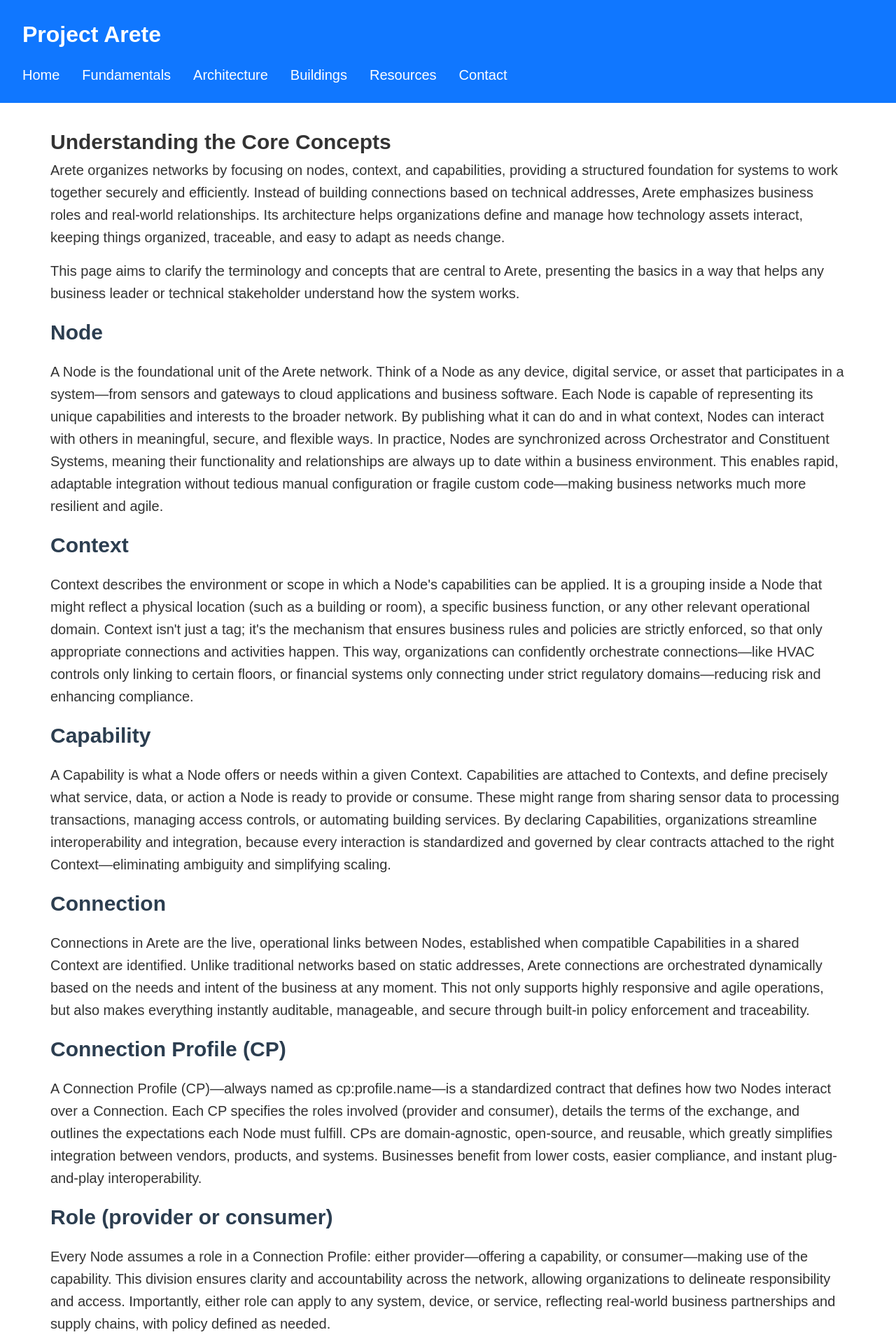
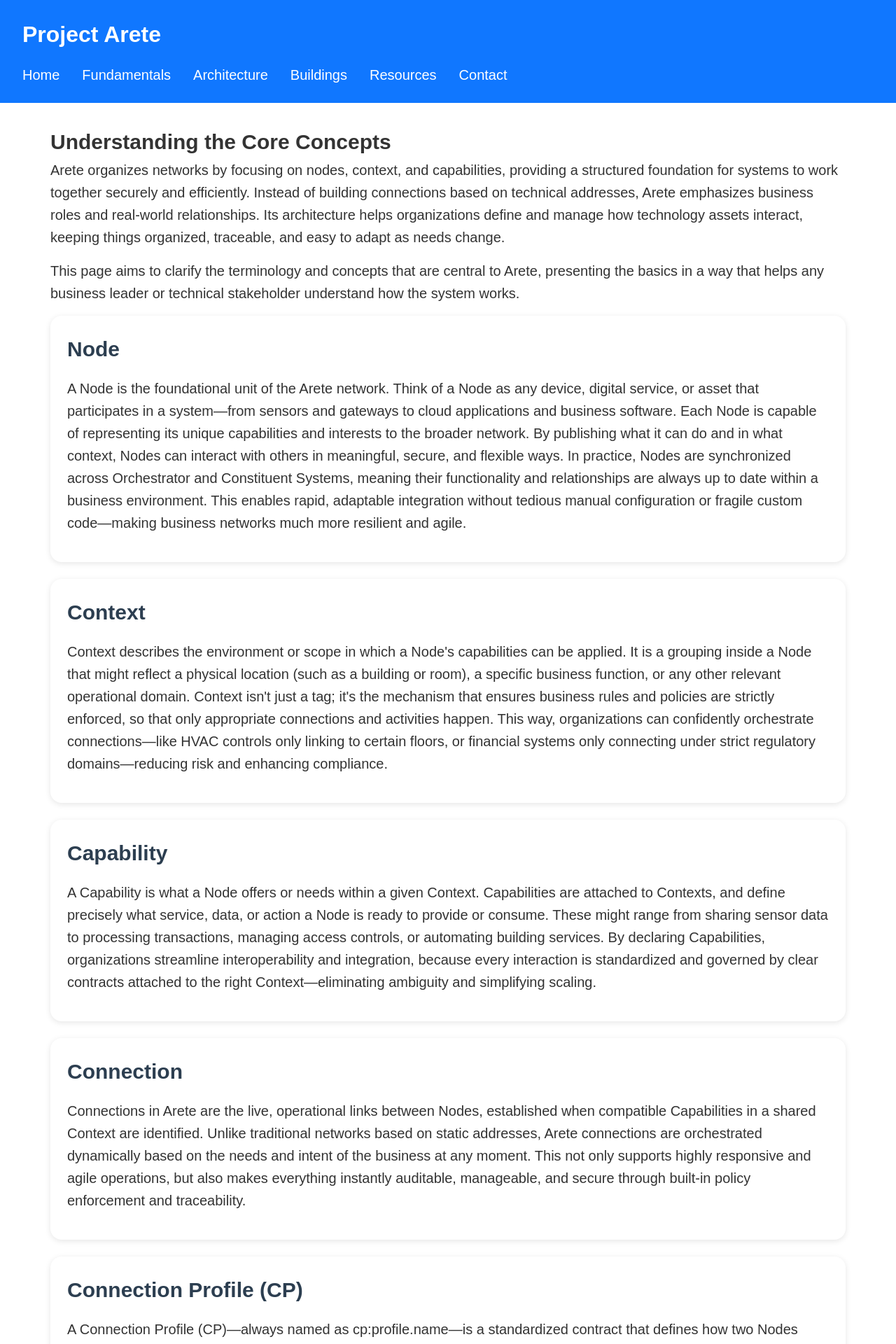
Before and after one commit to project-arete/website, a Jekyll site: the page fundamentals.html, which Jekyll copies as it is, in a window 1280 px wide. Shown: the top 1920 px of the page at 70% size. Built offline with Jekyll 4.4.1, drawn with Linux system fonts in a browser that asks for light colours.

Commit message:
Update fundamentals.html

```diff
--- a/fundamentals.html
+++ b/fundamentals.html
@@ -33,31 +33,31 @@
       <p>Arete organizes networks by focusing on nodes, context, and capabilities, providing a structured foundation for systems to work together securely and efficiently. Instead of building connections based on technical addresses, Arete emphasizes business roles and real-world relationships. Its architecture helps organizations define and manage how technology assets interact, keeping things organized, traceable, and easy to adapt as needs change.</p>
       <p>This page aims to clarify the terminology and concepts that are central to Arete, presenting the basics in a way that helps any business leader or technical stakeholder understand how the system works.</p>
     </section>
-    <section>
+    <section class="card">
       <h2>Node</h2>
       <p>A Node is the foundational unit of the Arete network. Think of a Node as any device, digital service, or asset that participates in a system—from sensors and gateways to cloud applications and business software. Each Node is capable of representing its unique capabilities and interests to the broader network. By publishing what it can do and in what context, Nodes can interact with others in meaningful, secure, and flexible ways. In practice, Nodes are synchronized across Orchestrator and Constituent Systems, meaning their functionality and relationships are always up to date within a business environment. This enables rapid, adaptable integration without tedious manual configuration or fragile custom code—making business networks much more resilient and agile.</p>
     </section>
-    <section>
+    <section class="card">
       <h2>Context</h2>
       <p>Context describes the environment or scope in which a Node's capabilities can be applied. It is a grouping inside a Node that might reflect a physical location (such as a building or room), a specific business function, or any other relevant operational domain. Context isn't just a tag; it's the mechanism that ensures business rules and policies are strictly enforced, so that only appropriate connections and activities happen. This way, organizations can confidently orchestrate connections—like HVAC controls only linking to certain floors, or financial systems only connecting under strict regulatory domains—reducing risk and enhancing compliance.</p>
     </section>
-    <section>
+    <section class="card">
       <h2>Capability</h2>
       <p>A Capability is what a Node offers or needs within a given Context. Capabilities are attached to Contexts, and define precisely what service, data, or action a Node is ready to provide or consume. These might range from sharing sensor data to processing transactions, managing access controls, or automating building services. By declaring Capabilities, organizations streamline interoperability and integration, because every interaction is standardized and governed by clear contracts attached to the right Context—eliminating ambiguity and simplifying scaling.</p>
     </section>
-    <section>
+    <section class="card">
       <h2>Connection</h2>
       <p>Connections in Arete are the live, operational links between Nodes, established when compatible Capabilities in a shared Context are identified. Unlike traditional networks based on static addresses, Arete connections are orchestrated dynamically based on the needs and intent of the business at any moment. This not only supports highly responsive and agile operations, but also makes everything instantly auditable, manageable, and secure through built-in policy enforcement and traceability.</p>
     </section>
-    <section>
+    <section class="card">
       <h2>Connection Profile (CP)</h2>
       <p>A Connection Profile (CP)—always named as cp:profile.name—is a standardized contract that defines how two Nodes interact over a Connection. Each CP specifies the roles involved (provider and consumer), details the terms of the exchange, and outlines the expectations each Node must fulfill. CPs are domain-agnostic, open-source, and reusable, which greatly simplifies integration between vendors, products, and systems. Businesses benefit from lower costs, easier compliance, and instant plug-and-play interoperability.</p>
     </section>
-    <section>
+    <section class="card">
       <h2>Role (provider or consumer)</h2>
       <p>Every Node assumes a role in a Connection Profile: either provider—offering a capability, or consumer—making use of the capability. This division ensures clarity and accountability across the network, allowing organizations to delineate responsibility and access. Importantly, either role can apply to any system, device, or service, reflecting real-world business partnerships and supply chains, with policy defined as needed.</p>
     </section>
-    <section>
+    <section class="card">
       <h2>Orchestrator System</h2>
       <p>An Orchestrator System is the control center of an Arete Realm. It maintains real-time inventories of Nodes, enforces policies, and brokers Connections by matching compatible Capabilities and Contexts. The Orchestrator automates complex network tasks—such as monitoring, synchronizing, and securing relationships—so businesses spend less time on IT management and more on innovation. Advanced orchestration supports scaling, flexibility, and broad interoperability between diverse systems.</p>
     </section>
```
